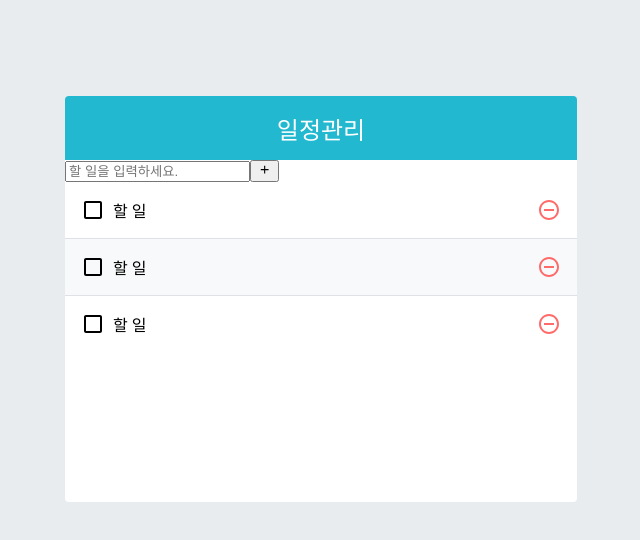
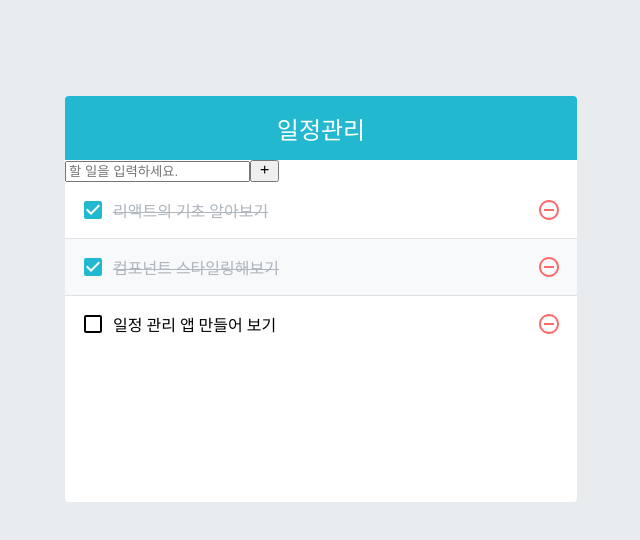
Before and after one commit to Seo-Hongju/todo-app, a React (Create React App) app: page / in a window 1280 px wide. Shown: the top 540 px of the page, without its empty margins (319-959 px from the left). Built offline with nearby package versions, Linux system fonts and the light colour scheme.

Commit message:
todo function commit

```diff
--- a/src/App.js
+++ b/src/App.js
@@ -1,13 +1,31 @@
-import React from 'react';
+import React, { useState } from 'react';
 import TodoTemplate from './components/TodoTemplate';
 import TodoInsert from './components/TodoInsert';
 import TodoList from './components/TodoList';
 
 const App = () => {
+  const [todos, setTodos] = useState([
+    {
+      id: 1,
+      text: '리액트의 기초 알아보기',
+      checked: true,
+    },
+    {
+      id: 2,
+      text: '컴포넌트 스타일링해보기',
+      checked: true,
+    },
+    {
+      id: 3,
+      text: '일정 관리 앱 만들어 보기',
+      checked: false,
+    },
+  ]);
+
   return (
     <TodoTemplate>
       <TodoInsert />
-      <TodoList />
+      <TodoList todos={todos} />
     </TodoTemplate>
   );
 };
--- a/src/components/TodoList.js
+++ b/src/components/TodoList.js
@@ -2,12 +2,12 @@
 import TodoListItem from './TodoListItem';
 import './TodoList.scss';
 
-const TodoList = () => {
+const TodoList = ({ todos }) => {
   return (
     <div className='TodoList'>
-      <TodoListItem />
-      <TodoListItem />
-      <TodoListItem />
+      {todos.map((todo) => (
+        <TodoListItem todo={todo} key={todo.id} />
+      ))}
     </div>
   );
 };
--- a/src/components/TodoListItem.js
+++ b/src/components/TodoListItem.js
@@ -4,14 +4,18 @@
   MdCheckBox,
   MdRemoveCircleOutline,
 } from 'react-icons/md';
+import cn from 'classnames';
 import './TodoListItem.scss';
+import { div } from 'prelude-ls';
 
-const TodoListItem = () => {
+const TodoListItem = ({ todo }) => {
+  const { text, checked } = todo;
+
   return (
     <div className='TodoListItem'>
-      <div className='checkbox'>
-        <MdCheckBoxOutlineBlank />
-        <div className='text'>할 일</div>
+      <div className={cn('checkbox', { checked })}>
+        {checked ? <MdCheckBox /> : <MdCheckBoxOutlineBlank />}
+        <div className='text'>{text}</div>
       </div>
       <div className='remove'>
         <MdRemoveCircleOutline />
```
